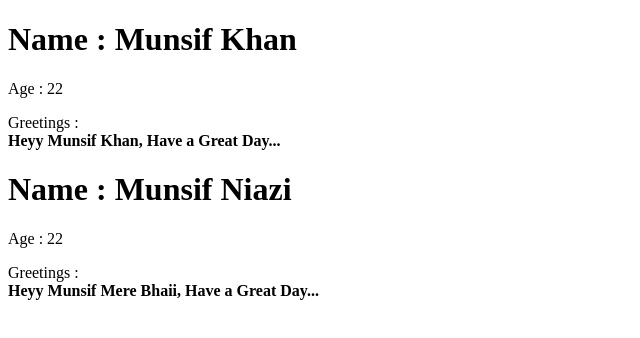
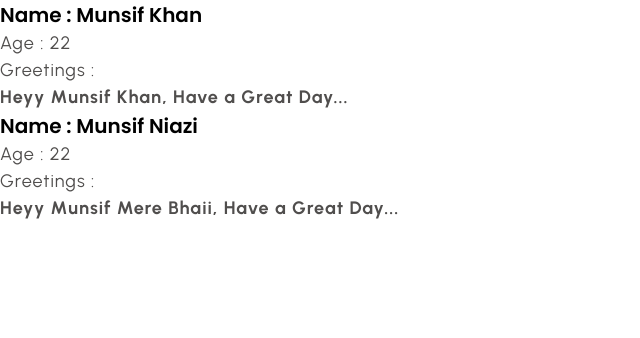
Before and after one commit to munsifniazi/ReactDevelopment, a React (Vite) app in the folder 02React/: page / in a window 1280 px wide. Shown: the top 338 px of the page, without its empty margins (0-640 px from the left). Built offline with nearby package versions, Linux system fonts and the light colour scheme.

Commit message:
Update index.css

```diff
--- a/02React/src/index.css
+++ b/02React/src/index.css
@@ -0,0 +1,122 @@
+@import url("https://fonts.googleapis.com/css2?family=Jost:wght@300;400;500;700;900&family=Poppins:wght@200;300;400;600&family=Quicksand:wght@300;400;500;600;700&family=Urbanist:wght@300;400;500;600;700;800;900&display=swap");
+
+/* Base Rule */
+* {
+  margin: 0;
+  padding: 0;
+  box-sizing: border-box;
+  font-family: "Urbanist", sans-serif;
+}
+
+html {
+  font-size: 62.5%; /* 1rem = 10px */
+  scroll-snap-type: y proximity;
+}
+
+h1,
+h2,
+h3,
+h4,
+h5,
+h6 {
+  font-family: "Poppins", sans-serif;
+}
+
+p,
+li,
+a,
+label {
+  font-family: "Urbanist", sans-serif;
+  font-size: 1.8rem;
+  letter-spacing: 0.1rem;
+  font-weight: 400;
+  color: var(--para-color);
+  line-height: 1.5;
+}
+
+a {
+  text-decoration: none;
+}
+
+li {
+  list-style: none;
+}
+
+/* Theme */
+:root {
+  --main-color: #0062ff;
+  --supporting-color: #ebf3fe;
+  --font-color: #424242;
+  --bg-color: #f7fcff;
+  --heading-color: #000a19;
+  --hero-heading-color: #003b99;
+  --white-color: #ffffff;
+  --para-color: #504e4d;
+  --btn-hover-bg-color: #003b99;
+  --btn-box-shadow: rgba(100, 100, 111, 0.2) 0px 7px 29px 0px;
+  --footer-bg-color: #040d12;
+}
+
+/* Layout */
+section {
+  scroll-snap-align: center;
+}
+
+.container {
+  max-width: 142rem;
+  margin: 0 auto;
+  padding: 9.6rem 2.4rem;
+}
+
+/* Specific Section Padding */
+:is(
+    .section-about,
+    .section-blog,
+    .section-contact,
+    .section-course,
+    .section-why--choose,
+    .section-contact--homepage
+  )
+  .container:first-child {
+  padding: 6.4rem 2.4rem 2.4rem 2.4rem;
+}
+
+/* Grid Layout */
+.grid {
+  display: grid;
+  gap: 2.5rem; /* 🔥 Beech ka proper gap */
+}
+
+.grid-two--cols {
+  grid-template-columns: repeat(2, 1fr);
+}
+
+.grid-three--cols {
+  grid-template-columns: repeat(3, 1fr);
+}
+
+.grid-four--cols {
+  grid-template-columns: repeat(4, 1fr);
+}
+
+/* Responsive Design */
+@media (max-width: 1024px) {
+  .grid-three--cols {
+    grid-template-columns: repeat(2, 1fr);
+    gap: 2rem; /* Tablet view ke liye thoda kam gap */
+  }
+
+  .grid-four--cols {
+    grid-template-columns: repeat(2, 1fr);
+    gap: 2rem;
+  }
+}
+
+@media (max-width: 768px) {
+  .grid-two--cols,
+  .grid-three--cols,
+  .grid-four--cols {
+    grid-template-columns: 1fr;
+    gap: 1.5rem; /* Mobile view ke liye aur thoda kam gap */
+  }
+}
```
